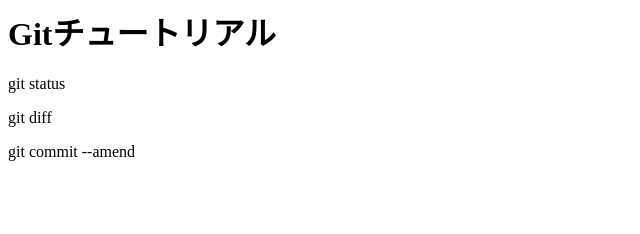
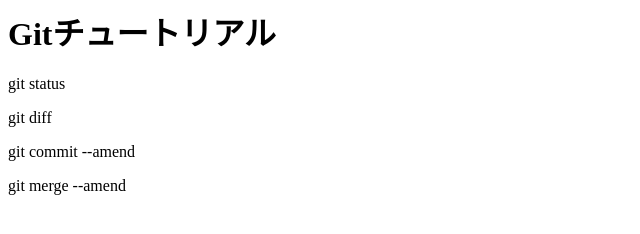
Before and after one commit to utaro829/git_tutorial, a plain HTML site: page index.html in a window 1280 px wide. Shown: the whole page, without its empty margins (0-640 px from the left). Drawn offline with Linux system fonts and the light colour scheme.

Commit message:
git mergeを追記

```diff
--- a/index.html
+++ b/index.html
@@ -2,3 +2,4 @@
 <p>git status</p>
 <p>git diff</p>
 <p>git commit --amend</p>
+<p>git merge --amend</p>
```
